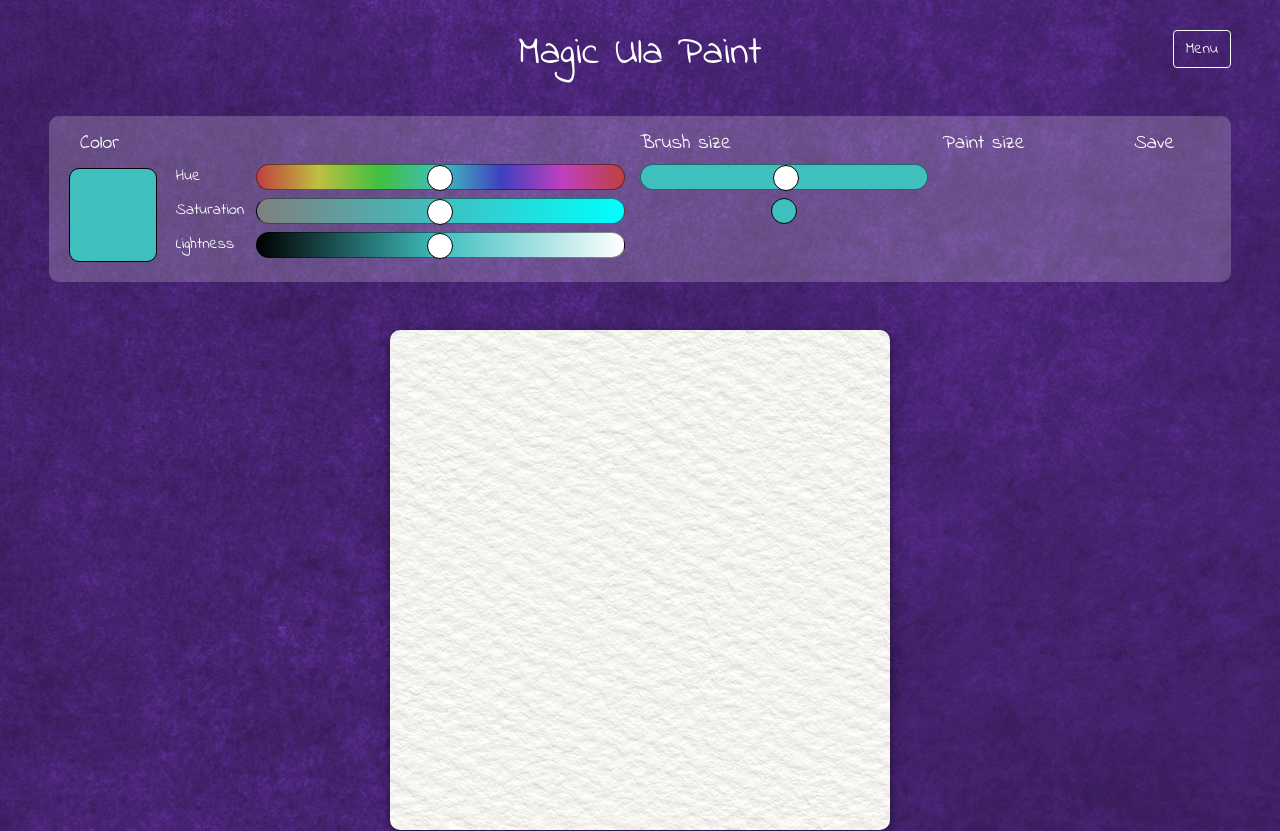
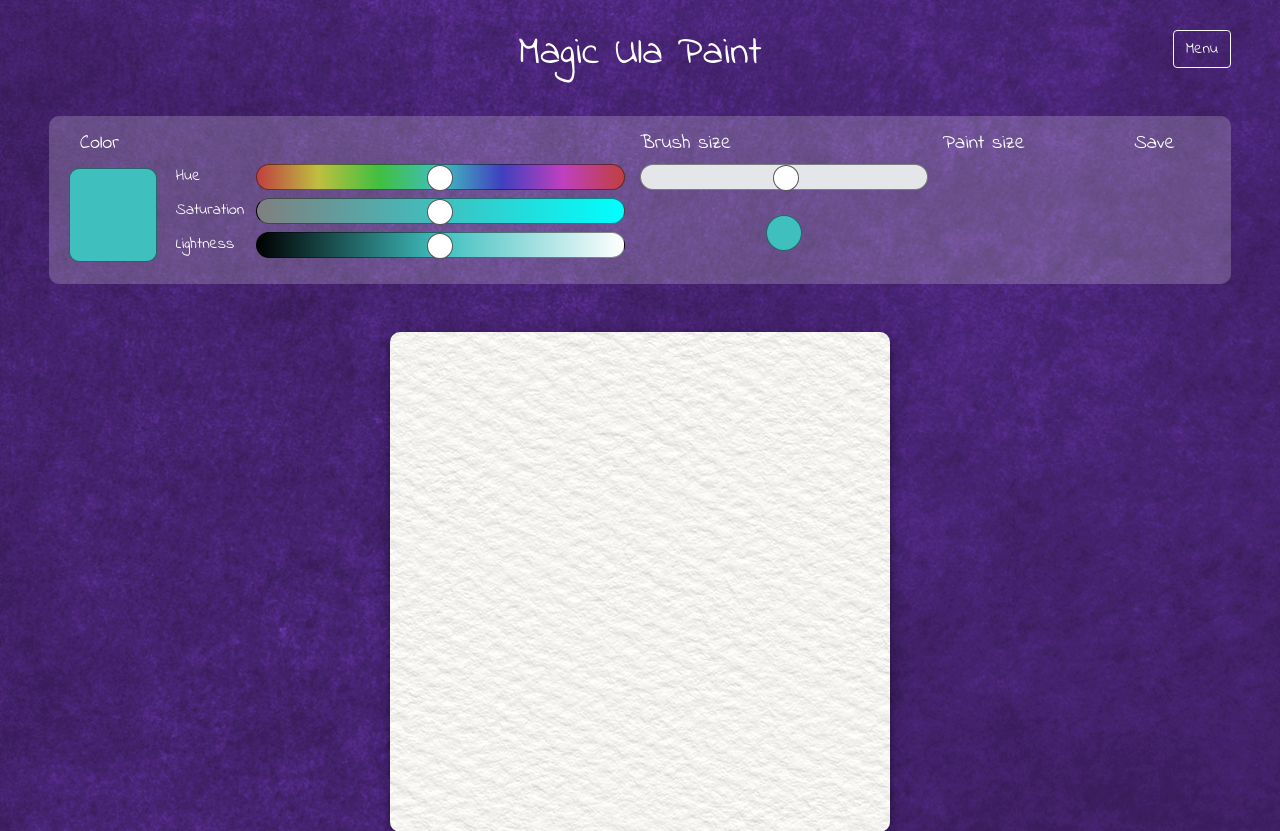
Before and after one commit to UrszulaP/Paint, a PHP site: page /paint.html in a window 1280 px wide. Shown: the top 831 px of the page. Run offline with PHP 8.4, Linux system fonts and the light colour scheme.

Commit message:
change styles

```diff
--- a/css/range_style.css
+++ b/css/range_style.css
@@ -17,7 +17,7 @@ input[type=range]::-webkit-slider-runnable-track {
     width: 100%;
     height: 26px;
     cursor: pointer;
-    background: rgb(203, 206, 209);
+    background: rgb(228, 230, 233);
     border-radius: 13px;
     border: 1px solid #01010175;
 }
@@ -27,7 +27,7 @@ input[type=range]::-webkit-slider-runnable-track {
 } /* since the general border color is half transparent, it looked bad at the gradient beginning */
 
 input[type=range]::-webkit-slider-thumb {
-    border: 1px solid #010101;
+    border: 1px solid #010101a8;
     height: 26px;
     width: 26px;
     border-radius: 26px;
@@ -46,7 +46,7 @@ input[type=range]::-moz-range-track {
     width: 100%;
     height: 26px;
     cursor: pointer;
-    background: rgba(48, 113, 169, 0.78);
+    background: rgb(228, 230, 233);
     border-radius: 13px;
     border: 1px solid #01010175;
   }
@@ -56,8 +56,7 @@ input[type=range]::-moz-range-track {
 } /* since the general border color is half transparent, it looked bad at the gradient beginning */
 
 input[type=range]::-moz-range-thumb {
-    box-shadow: 0.9px 0.9px 1px #000031, 0px 0px 0.9px #00004b;
-    border: 1px solid #010101;
+    border: 1px solid #010101a8;
     height: 26px;
     width: 26px;
     border-radius: 26px;
@@ -89,7 +88,7 @@ input[type=range]::-ms-fill-lower {
 } /* since the general border color is half transparent, it looked bad at the gradient beginning */
 
 input[type=range]::-ms-fill-upper {
-    background: rgba(48, 113, 169, 0.78);
+    background: rgb(228, 230, 233);
     border: 1px solid #01010175;
     border-radius: 26px;
 }
@@ -99,7 +98,7 @@ input[type=range]::-ms-fill-upper {
 } /* since the general border color is half transparent, it looked bad at the gradient beginning */
 
 input[type=range]::-ms-thumb {
-    border: 1px solid #010101;
+    border: 1px solid #010101a8;
     width: 26px;
     border-radius: 26px;
     background: #ffffff;
--- a/css/style.css
+++ b/css/style.css
@@ -22,13 +22,13 @@ body {
 
 #color_box {
     background-color: white; /* placeholder */
-    border: 1px solid black;
+    border: 1px solid #01010175;
     border-radius: 10px;
 }
 
 #brush_size_box {
     background-color: white; /* placeholder */
-    border: 1px solid black;
+    border: 1px solid #01010175;
     border-radius: 50%;
     width: 100px; /* placeholder */
     height: 100px; /* placeholder */
--- a/js/range_style.js
+++ b/js/range_style.js
@@ -14,7 +14,7 @@ let brushSizeBox = document.getElementById("brush_size_box");
 hueRange.addEventListener("change", function() {
     changeSaturationRangeColor(hueRange.value, lightnessRange.value);
     changeLightnessRangeColor(hueRange.value, saturationRange.value);
-    changeBrushSizeRangeColor(hueRange.value, saturationRange.value, lightnessRange.value);
+    // changeBrushSizeRangeColor(hueRange.value, saturationRange.value, lightnessRange.value);
     changeColorBoxColor(hueRange.value, saturationRange.value, lightnessRange.value);
     changeBrushSizeBoxColor(hueRange.value, saturationRange.value, lightnessRange.value);
 });
@@ -22,7 +22,7 @@ hueRange.addEventListener("change", function() {
 saturationRange.addEventListener("change", function() {
     changeHueRangeColor(saturationRange.value, lightnessRange.value);
     changeLightnessRangeColor(hueRange.value, saturationRange.value);
-    changeBrushSizeRangeColor(hueRange.value, saturationRange.value, lightnessRange.value);
+    // changeBrushSizeRangeColor(hueRange.value, saturationRange.value, lightnessRange.value);
     changeColorBoxColor(hueRange.value, saturationRange.value, lightnessRange.value);
     changeBrushSizeBoxColor(hueRange.value, saturationRange.value, lightnessRange.value);
 });
@@ -30,7 +30,7 @@ saturationRange.addEventListener("change", function() {
 lightnessRange.addEventListener("change", function() {
     changeHueRangeColor(saturationRange.value, lightnessRange.value);
     changeSaturationRangeColor(hueRange.value, lightnessRange.value);
-    changeBrushSizeRangeColor(hueRange.value, saturationRange.value, lightnessRange.value);
+    // changeBrushSizeRangeColor(hueRange.value, saturationRange.value, lightnessRange.value);
     changeColorBoxColor(hueRange.value, saturationRange.value, lightnessRange.value);
     changeBrushSizeBoxColor(hueRange.value, saturationRange.value, lightnessRange.value);
 });
@@ -39,7 +39,7 @@ lightnessRange.addEventListener("change", function() {
 changeHueRangeColor(saturationRange.value, lightnessRange.value);
 changeSaturationRangeColor(hueRange.value, lightnessRange.value);
 changeLightnessRangeColor(hueRange.value, saturationRange.value);
-changeBrushSizeRangeColor(hueRange.value, saturationRange.value, lightnessRange.value);
+// changeBrushSizeRangeColor(hueRange.value, saturationRange.value, lightnessRange.value);
 changeColorBoxColor(hueRange.value, saturationRange.value, lightnessRange.value);
 changeBrushSizeBoxColor(hueRange.value, saturationRange.value, lightnessRange.value);
 
@@ -83,11 +83,11 @@ function changeLightnessRangeColor(hueValue, saturationValue) {
 }
 
 
-function changeBrushSizeRangeColor(hueValue, saturationValue, lightnessValue) {
-    brush_size_css.innerHTML = `
-    #brush_size_range::-webkit-slider-runnable-track {
-        background: hsl(${hueValue}, ${saturationValue}%, ${lightnessValue}%);
-    }`;}
+// function changeBrushSizeRangeColor(hueValue, saturationValue, lightnessValue) {
+//     brush_size_css.innerHTML = `
+//     #brush_size_range::-webkit-slider-runnable-track {
+//         background: hsl(${hueValue}, ${saturationValue}%, ${lightnessValue}%);
+//     }`;}
 
 
 function changeColorBoxColor(hueValue, saturationValue, lightnessValue) {
--- a/paint.html
+++ b/paint.html
@@ -101,14 +101,14 @@
 
                                 <div class="row">
                                     <div class="col">
-                                        <input type="range" id="brush_size_range" min="1" max="50">
+                                        <input type="range" id="brush_size_range" min="1" max="70">
                                     </div>
                                 </div>
                             </form>
                         </div>
 
-                        <div class="row align-items-center">
-                            <div class="col">
+                        <div class="row" style="height: 70px"> <!-- fixed height of 2 rows with inputs on the left -->
+                            <div class="col align-self-center">
                                 <div id="brush_size_box" class="mx-auto"></div>
                             </div>
                         </div>
```
